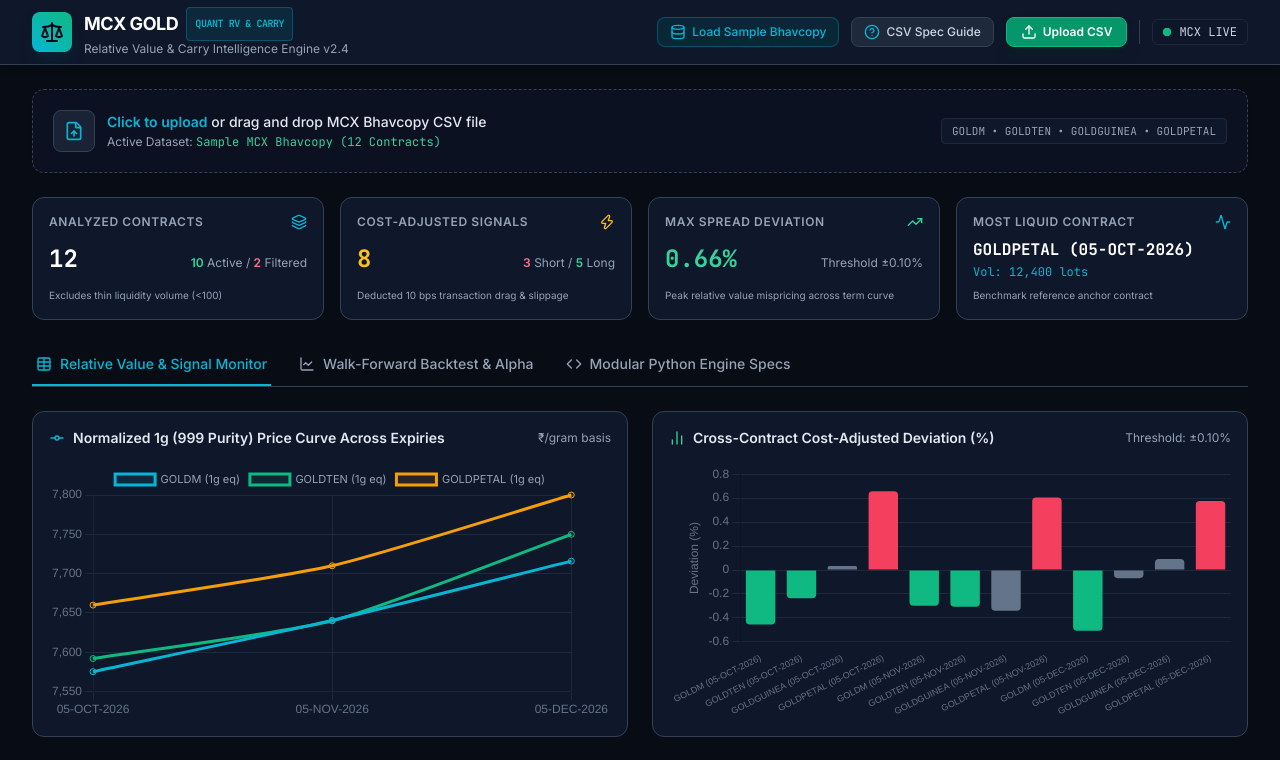
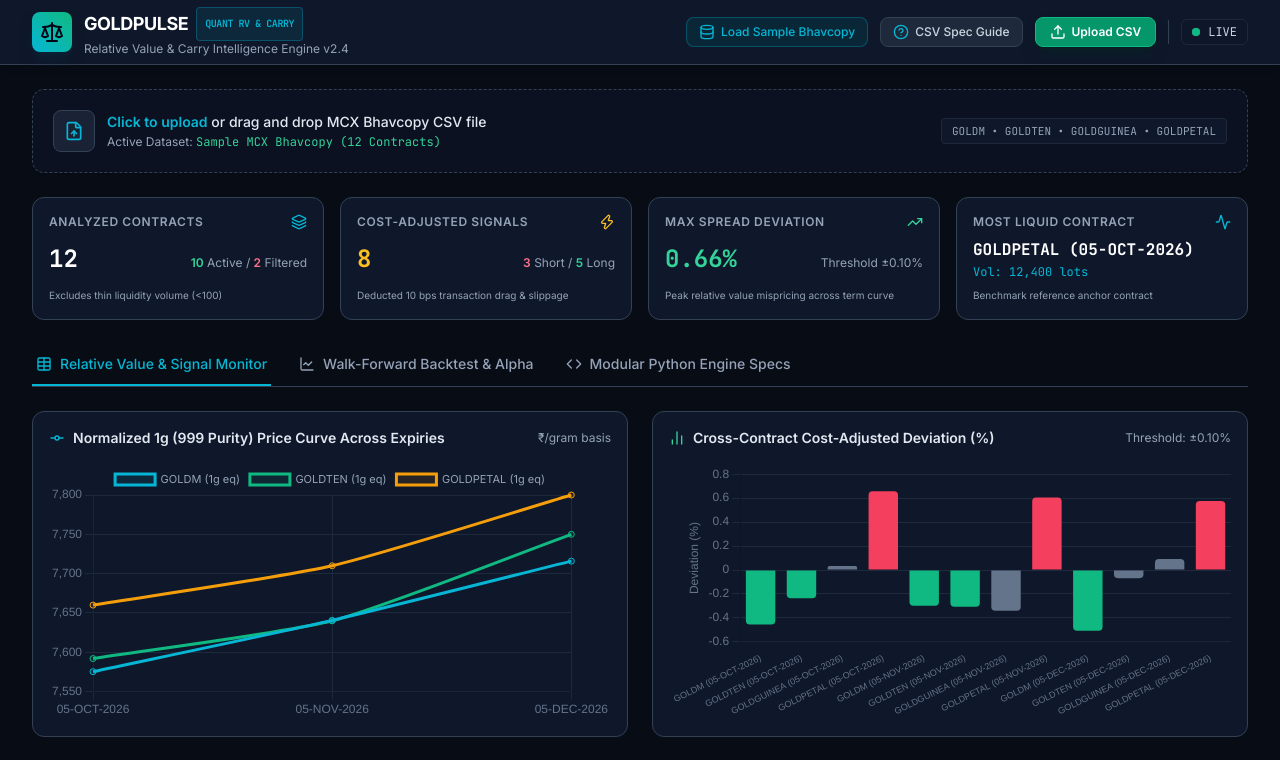
Before and after one commit to devansh06-git/GoldPulse, a plain HTML site: page static/index.html in a window 1280 px wide. Shown: the top 760 px of the page. Drawn offline with nearby package versions, Linux system fonts and the light colour scheme.

Commit message:
Title changed in the frontend

```diff
--- a/static/index.html
+++ b/static/index.html
@@ -86,7 +86,7 @@
                     </div>
                     <div>
                         <span class="text-lg font-bold tracking-tight text-white flex items-center gap-2">
-                            MCX GOLD <span class="text-accentcyan text-[10px] font-mono font-semibold px-2 py-0.5 rounded bg-accentcyan/10 border border-accentcyan/30">QUANT RV & CARRY</span>
+                            GOLDPULSE <span class="text-accentcyan text-[10px] font-mono font-semibold px-2 py-0.5 rounded bg-accentcyan/10 border border-accentcyan/30">QUANT RV & CARRY</span>
                         </span>
                         <p class="text-xs text-steel">Relative Value & Carry Intelligence Engine v2.4</p>
                     </div>
@@ -118,7 +118,7 @@
                             <span class="animate-ping absolute inline-flex h-full w-full rounded-full bg-emerald-400 opacity-75"></span>
                             <span class="relative inline-flex rounded-full h-2 w-2 bg-emerald-500"></span>
                         </span>
-                        <span class="text-xs text-slate-300 font-mono">MCX LIVE</span>
+                        <span class="text-xs text-slate-300 font-mono">LIVE</span>
                     </div>
                 </div>
             </div>
```
